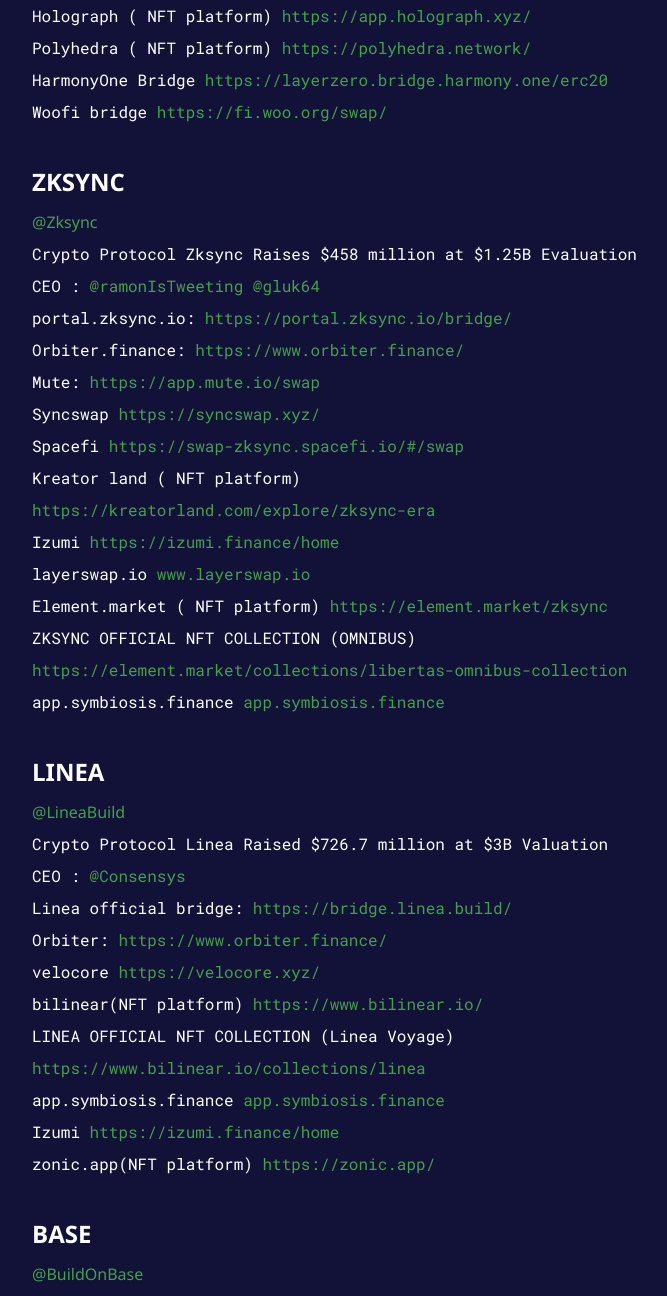
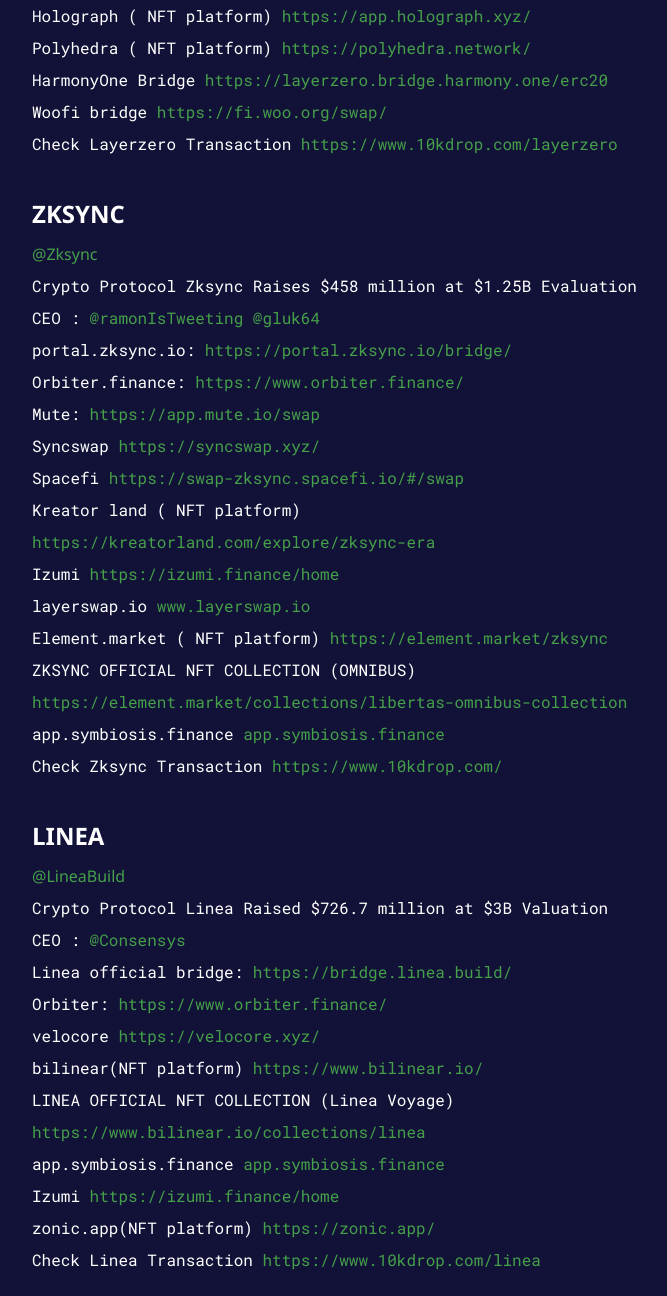
Before and after one commit to Joebakid/NFT-blog, a plain HTML site: page link.html in a window 1280 px wide. Shown: the part 800-2096 px from the top of the page, without its empty margins (288-955 px from the left). Drawn offline with nearby package versions, Linux system fonts and the light colour scheme; a web font is replaced by a local one.

Commit message:
trransaction checker for L0,Zkevm,Zk and Linea

```diff
--- a/link.html
+++ b/link.html
@@ -132,6 +132,11 @@
               <a class="links-project" href="https://fi.woo.org/swap/"
                 >https://fi.woo.org/swap/</a
               >
+              <br />
+              Check Layerzero Transaction
+              <a class="links-project" href="https://www.10kdrop.com/layerzero"
+                >https://www.10kdrop.com/layerzero</a
+              >
             </p>
           </div>
 
@@ -223,6 +228,11 @@
               >
                 app.symbiosis.finance</a
               >
+              <br />
+              Check Zksync Transaction
+              <a class="links-project" href="https://www.10kdrop.com/"
+                >https://www.10kdrop.com/</a
+              >
             </p>
           </div>
 
@@ -286,6 +296,11 @@
               zonic.app(NFT platform)
               <a class="links-project" href="https://zonic.app/"
                 >https://zonic.app/</a
+              >
+              <br />
+              Check Linea Transaction
+              <a class="links-project" href="https://www.10kdrop.com/linea"
+                >https://www.10kdrop.com/linea</a
               >
             </p>
           </div>
@@ -443,6 +458,13 @@
               <a class="links-project" href=" https://satori.finance/">
                 https://satori.finance/</a
               >
+              <br />
+              Check polygonzkevm Transaction
+              <a
+                class="links-project"
+                href="https://www.10kdrop.com/polygonzkevm"
+                >https://www.10kdrop.com/polygonzkevm</a
+              >
             </p>
           </div>
         </div>
```
